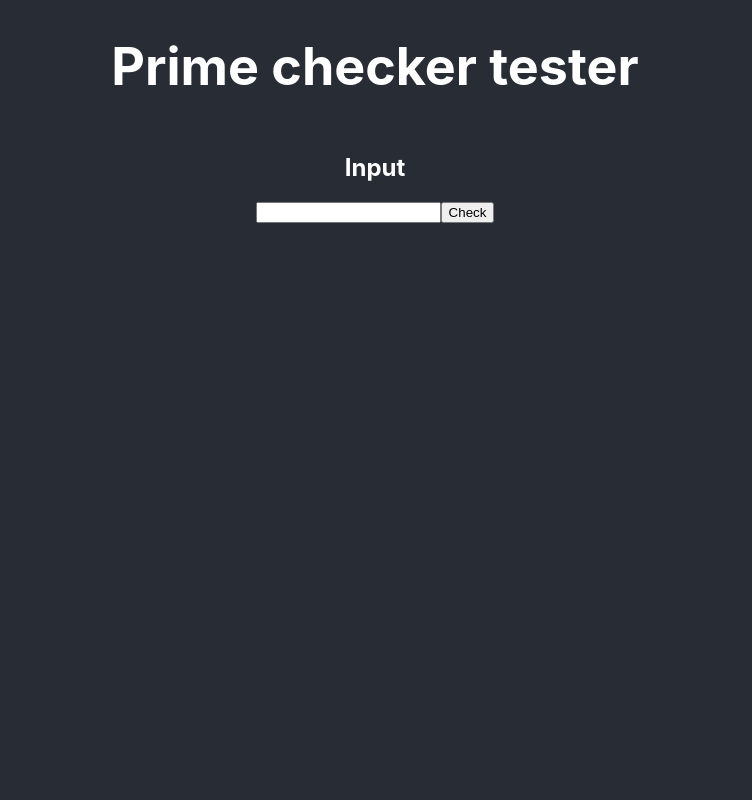
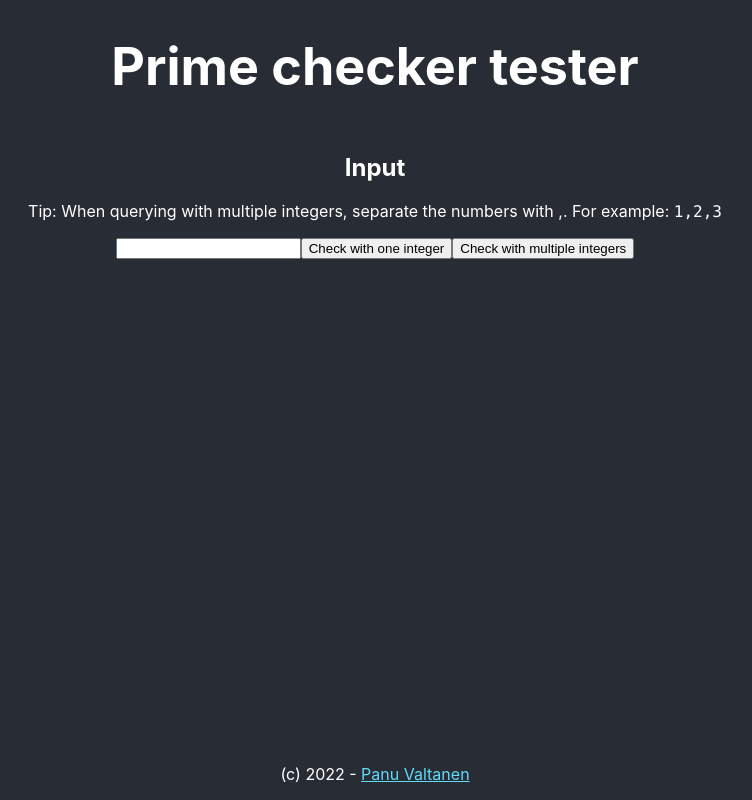
Before and after one commit to p4nu/prime-checker-front, a React (Create React App) app: page / in a window 1280 px wide. Shown: the whole page, without its empty margins (265-1017 px from the left). Built offline with nearby package versions, Linux system fonts and the light colour scheme.

Commit message:
Add content

```diff
--- a/src/App.jsx
+++ b/src/App.jsx
@@ -18,6 +18,12 @@ function App() {
       <section>
         <h2>Input</h2>
 
+        <p>
+          Tip: When querying with multiple integers, separate the numbers with ,. For example:
+          {' '}
+          <code>1,2,3</code>
+        </p>
+
         <input
           type="text"
           value={query}
@@ -28,9 +34,24 @@ function App() {
           type="submit"
           onClick={sendQuery}
         >
-          Check
+          Check with one integer
+        </button>
+
+        <button
+          type="submit"
+          onClick={sendQuery}
+        >
+          Check with multiple integers
         </button>
       </section>
+
+      <footer className="App-footer">
+        <p>
+          (c) 2022 -
+          {' '}
+          <a className="App-link" href="www.github.com/p4nu">Panu Valtanen</a>
+        </p>
+      </footer>
     </div>
   );
 }
```
